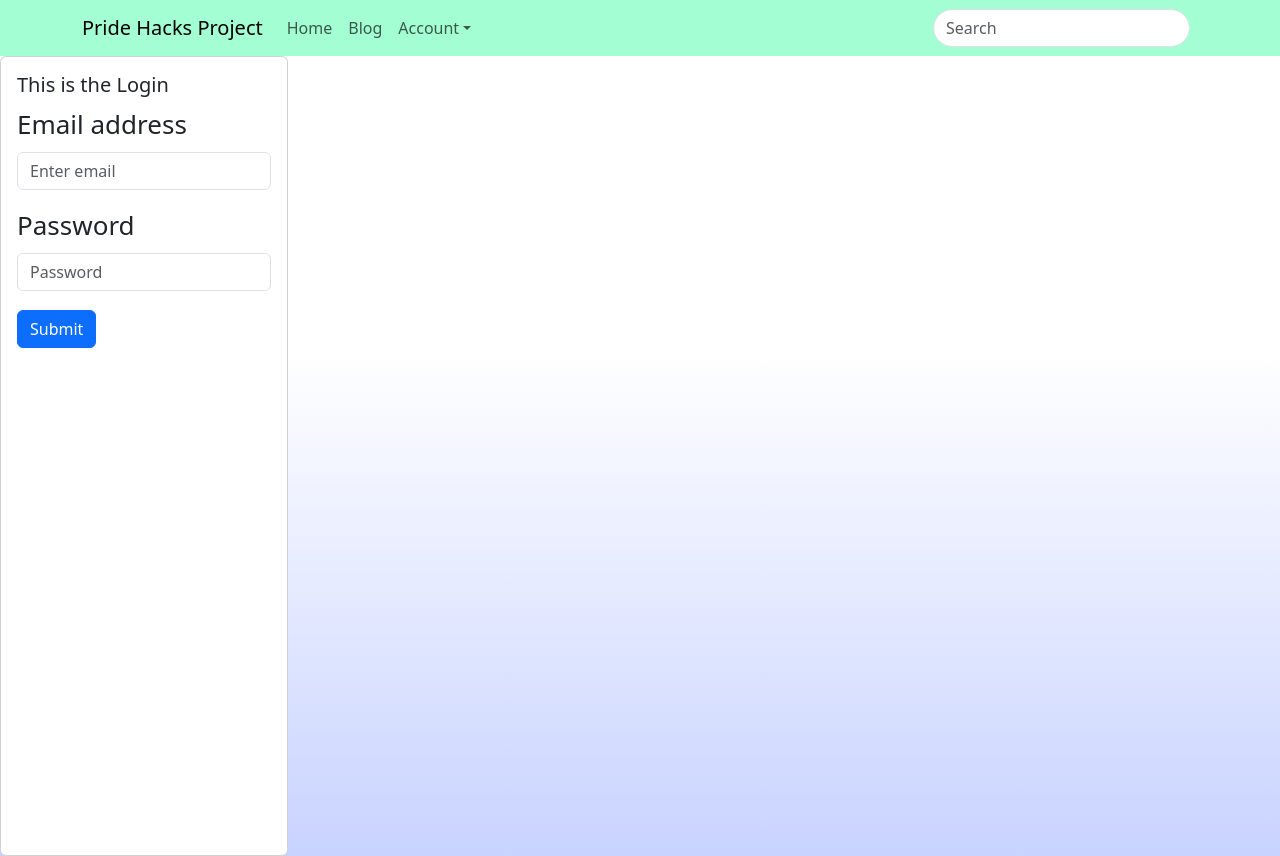
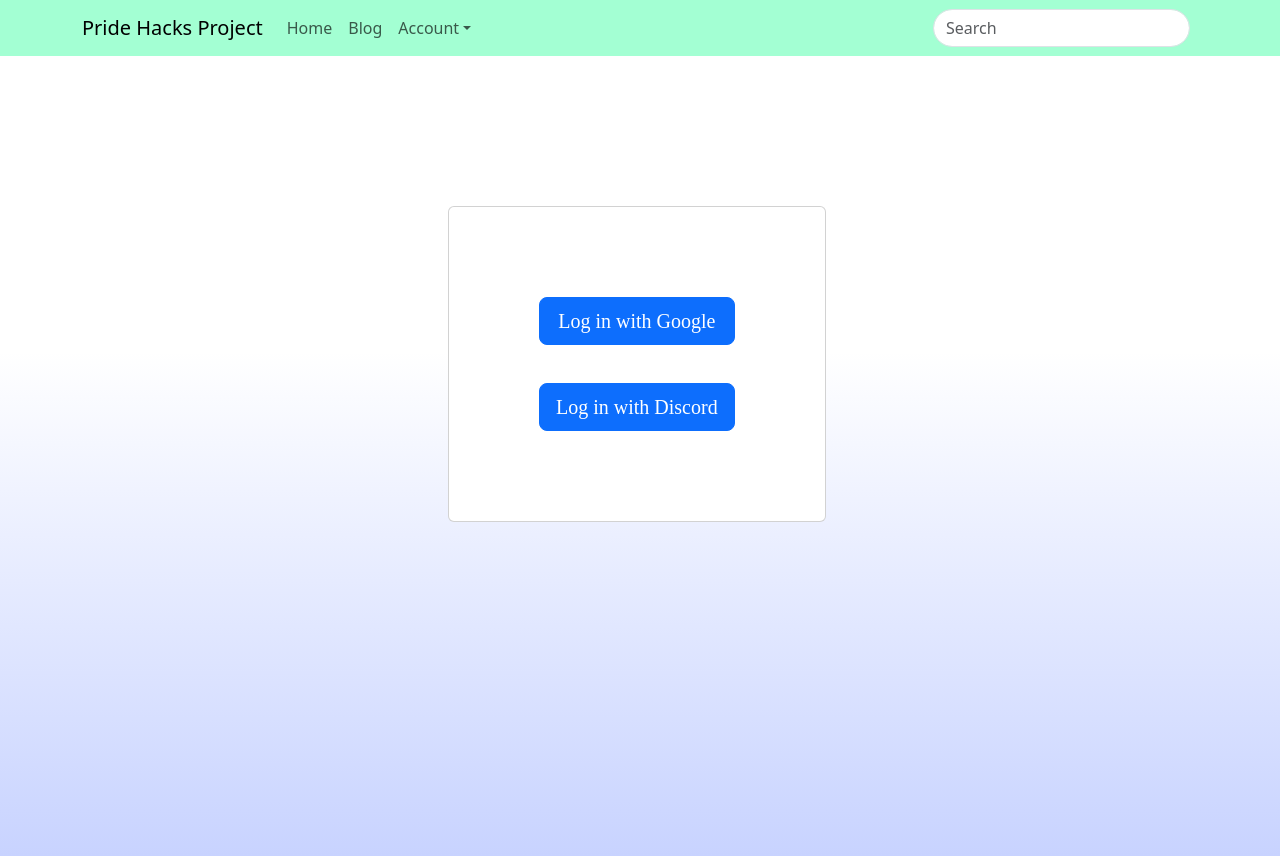
Before and after one commit to tori-parmz/PrideHacks-Project, a React (Create React App) app: page /login in a window 1280 px wide. Built offline with nearby package versions, Linux system fonts and the light colour scheme.

Commit message:
chore: updated login

```diff
--- a/src/components/LoginCard.js
+++ b/src/components/LoginCard.js
@@ -1,35 +1,38 @@
 import Button from "react-bootstrap/Button";
 import Card from "react-bootstrap/Card";
-import Form from "react-bootstrap/Form";
 
 function LoginCard() {
+
   return (
-    <Card style={{ width: "18rem" }}>
-      <Card.Body>
-        <Card.Title>This is the Login</Card.Title>
-        <Form>
-          <Form.Group className="mb-3" controlId="formBasicEmail">
-            <Form.Label>Email address</Form.Label>
-            <Form.Control type="email" placeholder="Enter email" />
-          </Form.Group>
+    <div
+      style={{
+        display: "flex",
+        alignItems: "center",
+        height: "100%",
+        width: '30%',
+        marginTop: "150px",
+        marginLeft: "auto",
+        marginRight: "auto",
+        fontFamily: 'Times New Roman',
+        fontSize: '25px'
+    }}
+    >
+      <Card style={{padding: '90px'}}>
+        <Button
+          variant="primary" size="lg" block
+          >
+            Log in with Google
+        </Button>
+        <br />
+        <Button
 
-          <Form.Group className="mb-3" controlId="formBasicPassword">
-            <Form.Label>Password</Form.Label>
-            <Form.Control type="password" placeholder="Password" />
-          </Form.Group>
-          <Form.Group
-            className="mb-3"
-            controlId="formBasicCheckbox"
-          ></Form.Group>
-          <Button variant="primary" type="submit">
-            Submit
+          variant="primary" size="lg" block
+          >
+          Log in with Discord
           </Button>
-        </Form>
-      </Card.Body>
-    </Card>
+      </Card>
+    </div>
   );
 }
 
 export default LoginCard;
-//mZ7hrFDI0eERyqAt
-//insaneengineer6
```
